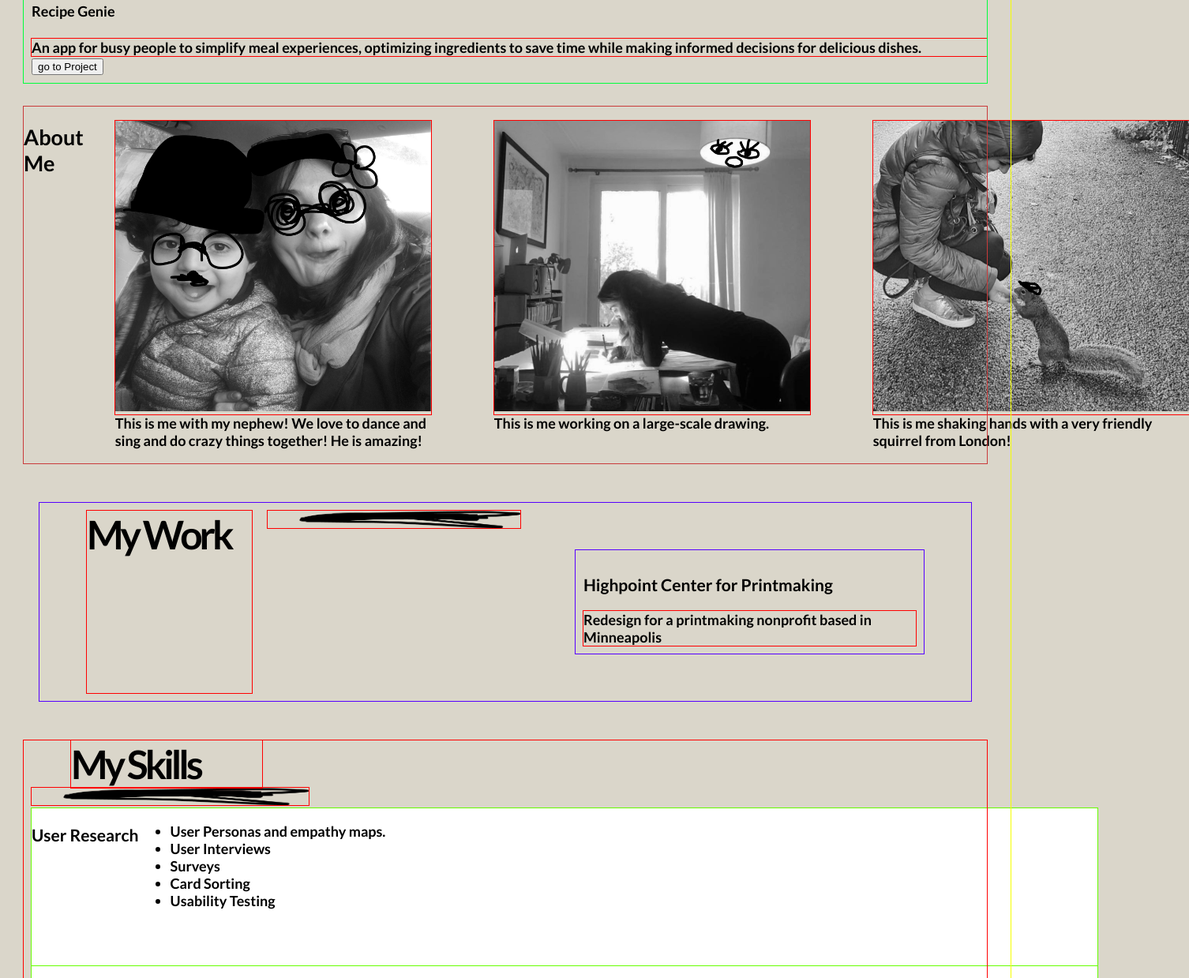
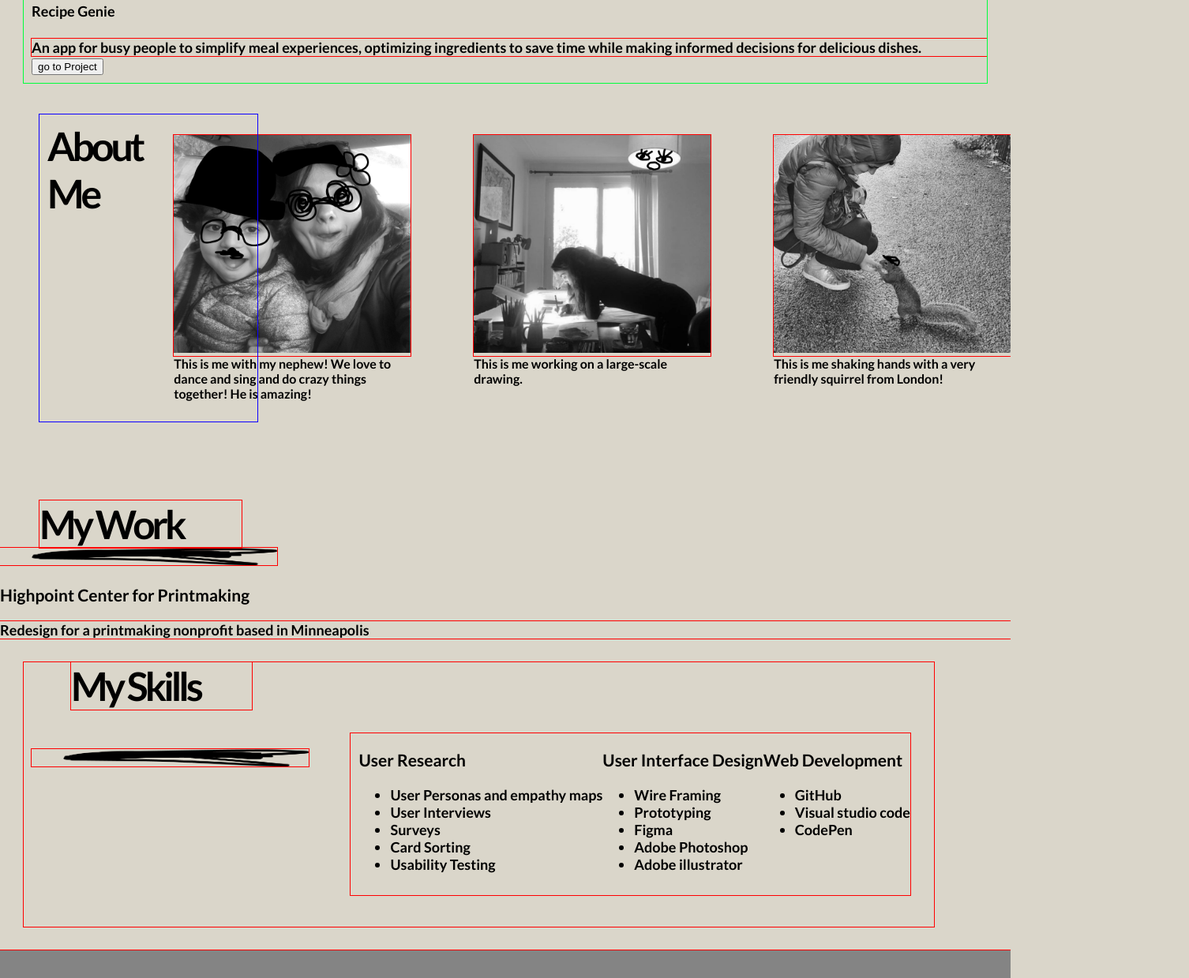
Before and after one commit to manjanjoon/UX_UI_HW_18, a plain HTML site: page index.html in a window 1280 px wide. Shown: the part 888-2127 px from the top of the page at 79% size, 1506 px wide, since content can reach past the window. Drawn offline with Linux system fonts and the light colour scheme.

Commit message:
more css myskills about me

```diff
--- a/css/style.css
+++ b/css/style.css
@@ -84,6 +84,42 @@ p {
 }
 /* above code is the p throughout */
 
+.aboutme{
+    /*.aboutme{
+        display: inline-block;
+        outline: 1px solid rgb(255, 0, 0);
+        display: flex;
+        margin: 0px 0px 0px 50px;
+        padding: 0 0 0 0;
+        font-family: 'lato';
+        width: 20%;
+        letter-spacing:0px;
+        background-color: #DAD6CA;
+        caption-side: bottom;
+
+
+        }*/
+    }
+
+    .aboutme{
+        outline: 1px solid rgb(13, 0, 255);
+        font-family: 'lato';
+        width: 20%;
+        letter-spacing:0px;
+        padding: 10px 10px 10px 10px;
+        margin: 40px 20px 100px 50px ;
+        display: flex;
+        font-size: 16px;
+
+    }
+    .aboutmetitle {
+        font-size: 50px;
+        letter-spacing: -4px;
+        margin: 0%;
+        padding: 0;
+
+    }
+
 .mywork{
     outline: 1px solid rgb(0, 255, 60);
    flex-wrap: nowrap;
@@ -108,22 +144,16 @@ p {
     color: #ff0000;
 }
 
-.aboutme{
 
-    outline: 1px solid rgb(201, 58, 58);
-    display: flex;
-    justify-content:space-evenly;
-    margin: 30px 30px 30px 30px;
-    padding: 0 0 10 10;
 
-}
-
-.myskills{
+.myskills {
     outline: 1px solid red;
     flex-wrap: nowrap;
     margin: 30px;
     padding: 0px 0px 10px 10px;
     background-color: #DAD6CA;
+    display:inline-flex;
+
 }
 .skilltitle{
     outline: 1px solid red;
@@ -133,6 +163,7 @@ p {
     letter-spacing:-4px;
     padding: 0px 0 px 0px 0px;
     margin: 0px 20px 0px 50px ;
+
 }
 
 .linedrawing{
@@ -141,7 +172,7 @@ p {
     margin: 0px 20px 0px 0px;
 }
 
-.flexcontainer-1{
+.flexcontainer{
     outline: 1px solid rgb(85, 0, 255);
     display: flex;
     flex-wrap: nowrap;
@@ -149,16 +180,16 @@ p {
     padding: 10px 10px 10px 10px;
     text-align:left;
 }
-.flexcontainer-4
 
+.flexcontainer
 div{
     outline: 1px solid rgb(102, 255, 0);
     background-color: #ffffff;
-    width: 1350px;
-    height: 200px;
+    width: 0px;
+    height: 0px;
     padding: 0px 0px 0px 0px;
     margin: 0px 0px 0px 0px;
-    display: inline-flex;
+    display:flex;
 
 
 }
@@ -170,7 +201,8 @@ div{
     padding: 0px 0px 0px 0px;
     display: inline-flex;
 }*/
-.flexcontainer> div {
+.flexcontainer
+div {
     outline: 1px solid rgb(255, 0, 0);
     background-color: #ffffff;
     width: 1000px;
@@ -182,7 +214,7 @@ div{
 
 }
 body, h1, p {
-    outline: 1px solid rgb(246, 255, 0);
+    outline: 1px solid rgb(255, 0, 0);
     margin: 0;
     padding: 0;
     background-color: #DAD6CA;
@@ -195,17 +227,9 @@ body, h1, p {
     outline: 1px solid #000000;
 
     width: 200px;
-    height: 2000px;
+    height: 900px;
 
-    .skilltitle{
-    outline: 1px solid #ff0000;
-   flex-wrap: nowrap;
-    margin: 30px;
-    padding: 0px 0px 10px 10px;
-    background-color: #ffffff;
-    font-size: 50px;
-    flex-direction: row;
-}
+
 
 
 .title{
@@ -248,7 +272,7 @@ footer {
     background-color: #848484;
     padding: 70px;
 }
-.footer ul {
+.footer ul li {
 list-style-type: square;
  }
 
--- a/index.html
+++ b/index.html
@@ -79,24 +79,25 @@
 
 </main>
  <!--  My Work section coded using CSS flex -->
-
+<div>
  <section class="aboutme">
-    <h2>About Me</h2>
+    <h2 class="aboutmetitle">About Me</h2>
 <figure>
-    <p><img src="images/sarv.png"width=400></p>
+    <p><img src="images/sarv.png"width=300 alt="nephew"></p>
     <figcaption> This is me with my nephew! We love to dance and sing and do crazy things together! He is amazing!</figcaption>
 </figure>
 <figure>
-    <p><img src="images/paint.png"width=400></p>
+    <p><img src="images/paint.png"width=300 alt="paint"></p>
 
     <figcaption> This is me working on a large-scale drawing.</figcaption>
 </figure>
 <figure>
-    <p><img src="images/squirrel.png"width=400></p>
+    <p><img src="images/squirrel.png"width=300 alt="squirrel"></p>
 
     <figcaption> This is me shaking hands with a very friendly squirrel from London!</figcaption>
 </figure>
  </section>
+</div>
 
  <section class="flexcontainer-1">
     <h2 class="worktitle">My Work</h2>
@@ -121,19 +122,17 @@
 
  <!--  My UX Skills section coded using CSS flex -->
 <section class="myskills">
-
+<div>
    <h2 class="skilltitle">My Skills</h2>
    <img src="images/linedrawing.png" class="linedrawing" width="311" height="22">
 
-
-    <div class="flexcontainer-4">
+    <div class=myskills >
 
 
-    <div>
-
+        <div>
         <h3 class="skillset">User Research</h3>
         <ul>
-            <li>User Personas and empathy maps.</li>
+            <li>User Personas and empathy maps</li>
             <li>User Interviews</li>
             <li>Surveys</li>
             <li>Card Sorting</li>
@@ -161,9 +160,9 @@
        </ul>
 
     </div>
+
 </div>
 </div>
-
 </section>
 <!--  My UX Skills section coded using CSS flex -->
     </main>
@@ -173,10 +172,9 @@
         <ul class="squarelist">
             <li>Home</li>
             <li>Project</li>
-            <li>About
+            <li>About</li>
+        </ul>
 
-            </li>
-        </ul>
         <div class="container">
             <button>Instagram</button>
             <button>Twitter</button>
```
